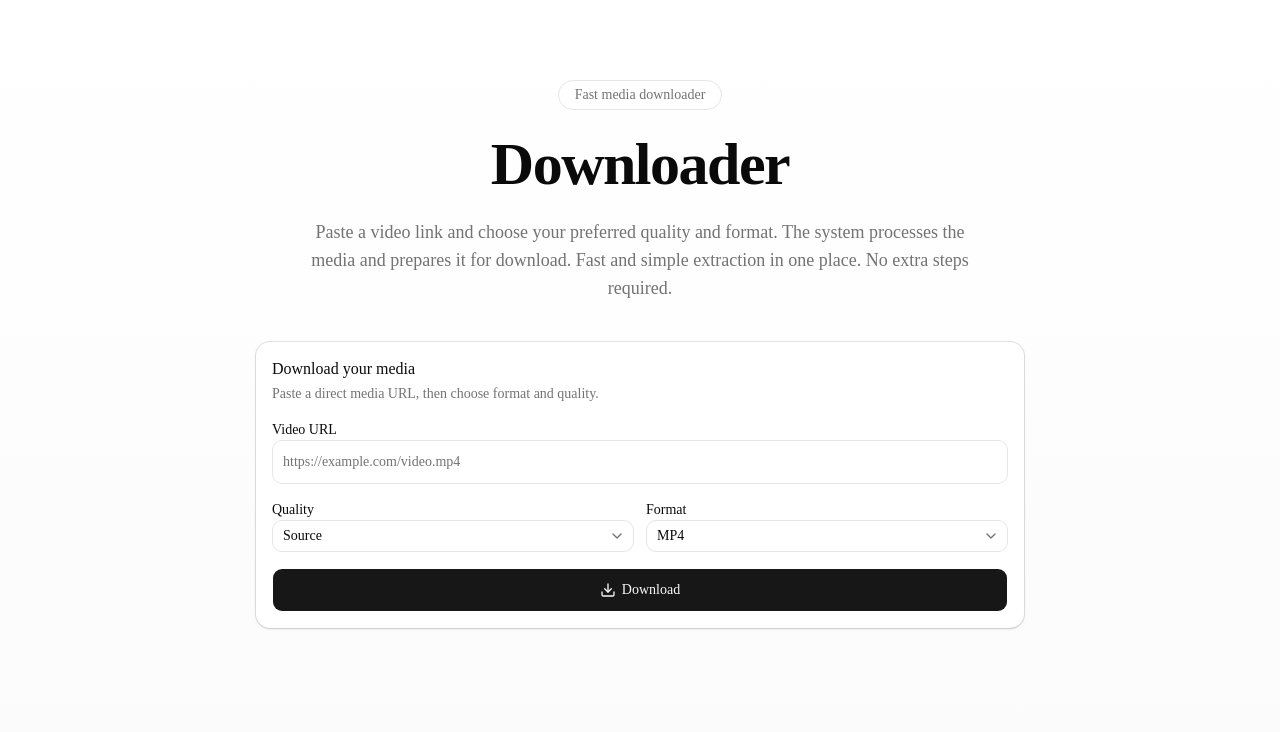
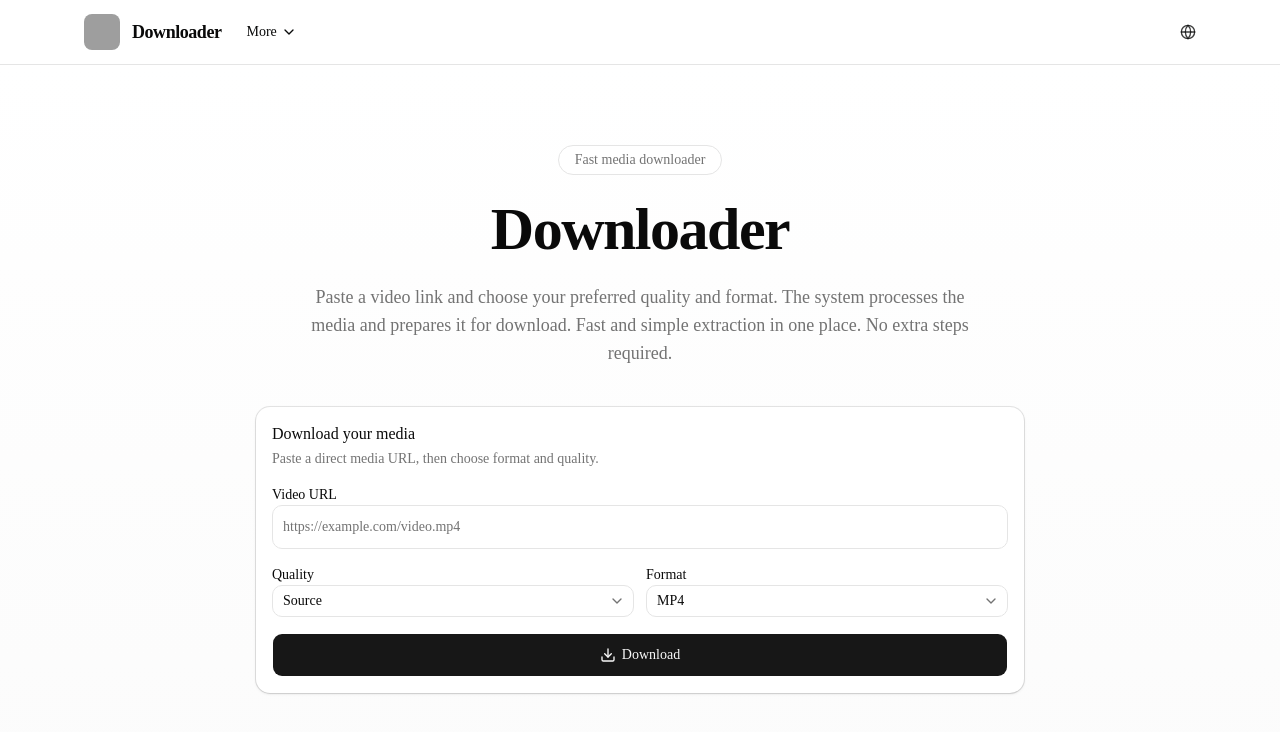
Before and after one commit to DavidPepanyan/Downloader, a Next.js app: page / in a window 1280 px wide. Shown: the top 732 px of the page. Built offline with nearby package versions, Linux system fonts and the light colour scheme; grey boxes are pictures that could not be loaded.

Commit message:
Add header component and privacy policy page; integrate header into root layout

```diff
--- a/app/layout.tsx
+++ b/app/layout.tsx
@@ -1,4 +1,5 @@
 import type { ReactNode } from "react";
+import { Header } from "@/components/layout/header";
 import "./globals.css";
 
 type RootLayoutProps = {
@@ -8,7 +9,10 @@ type RootLayoutProps = {
 export default function RootLayout({ children }: RootLayoutProps) {
   return (
     <html lang="en">
-      <body>{children}</body>
+      <body>
+        <Header />
+        {children}
+      </body>
     </html>
   );
 }
--- a/app/privacy/page.tsx
+++ b/app/privacy/page.tsx
@@ -0,0 +1,12 @@
+export default function PrivacyPolicyPage() {
+  return (
+    <main className="mx-auto w-full max-w-3xl px-6 py-12">
+      <h1 className="text-3xl font-bold tracking-tight">Privacy Policy</h1>
+      <p className="mt-4 text-muted-foreground">
+        We only process media links and user-provided files needed for download and
+        conversion features. Do not submit content you do not own or have rights to
+        use.
+      </p>
+    </main>
+  );
+}
--- a/components/layout/header.tsx
+++ b/components/layout/header.tsx
@@ -0,0 +1,49 @@
+"use client";
+
+import Link from "next/link";
+import { ChevronDown, Globe } from "lucide-react";
+import { buttonVariants } from "@/components/ui/button";
+import { cn } from "@/lib/utils";
+
+export function Header() {
+  return (
+    <header className="border-b bg-background/90 backdrop-blur supports-[backdrop-filter]:bg-background/70">
+      <div className="mx-auto flex h-16 w-full max-w-6xl items-center justify-between px-5">
+        <div className="flex items-center gap-4">
+          <Link href="/" className="flex items-center gap-3">
+            <img
+              src="/photos/logo.ico"
+              alt="Downloader logo"
+              className="h-9 w-9 rounded-md"
+            />
+            <span className="text-lg font-semibold tracking-tight">Downloader</span>
+          </Link>
+
+          <div className="relative">
+            <details>
+              <summary
+                className={cn(
+                  buttonVariants({ variant: "ghost", size: "sm" }),
+                  "h-8 cursor-pointer list-none gap-1 px-2 text-sm font-medium text-foreground marker:content-none hover:text-foreground"
+                )}
+              >
+                More
+                <ChevronDown className="size-4" />
+              </summary>
+              <div className="absolute left-0 z-50 mt-2 w-48 rounded-xl border bg-card p-2 shadow-md">
+                <Link
+                  href="/privacy"
+                  className="block rounded-md px-3 py-2 text-sm text-foreground transition-colors hover:bg-muted"
+                >
+                  Privacy Policy
+                </Link>
+              </div>
+            </details>
+          </div>
+        </div>
+
+        <Globe className="size-4 text-foreground/80" />
+      </div>
+    </header>
+  );
+}
```
Also changed, not shown: 1 other file (tests, documents, lock files or other folders).
